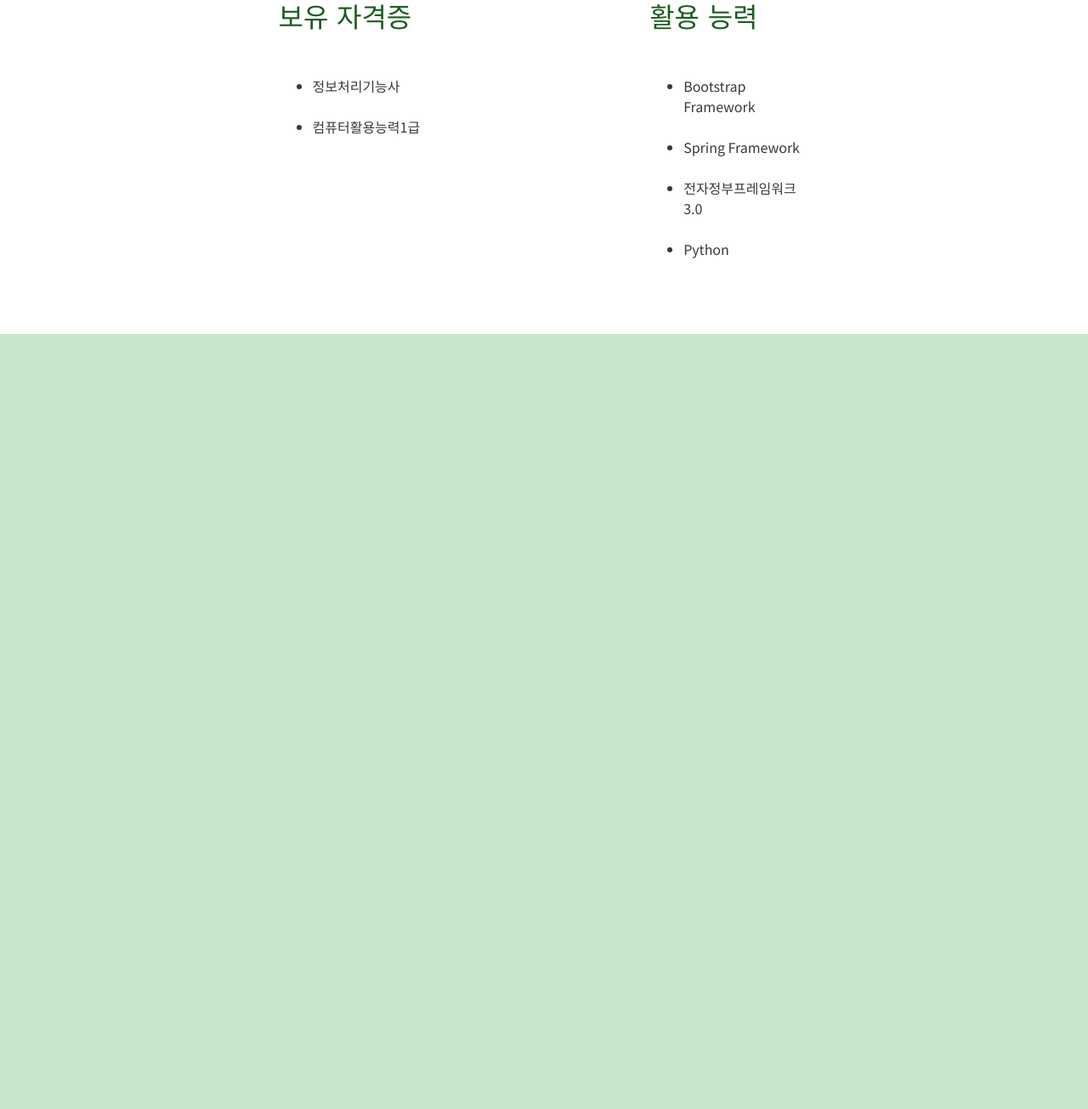
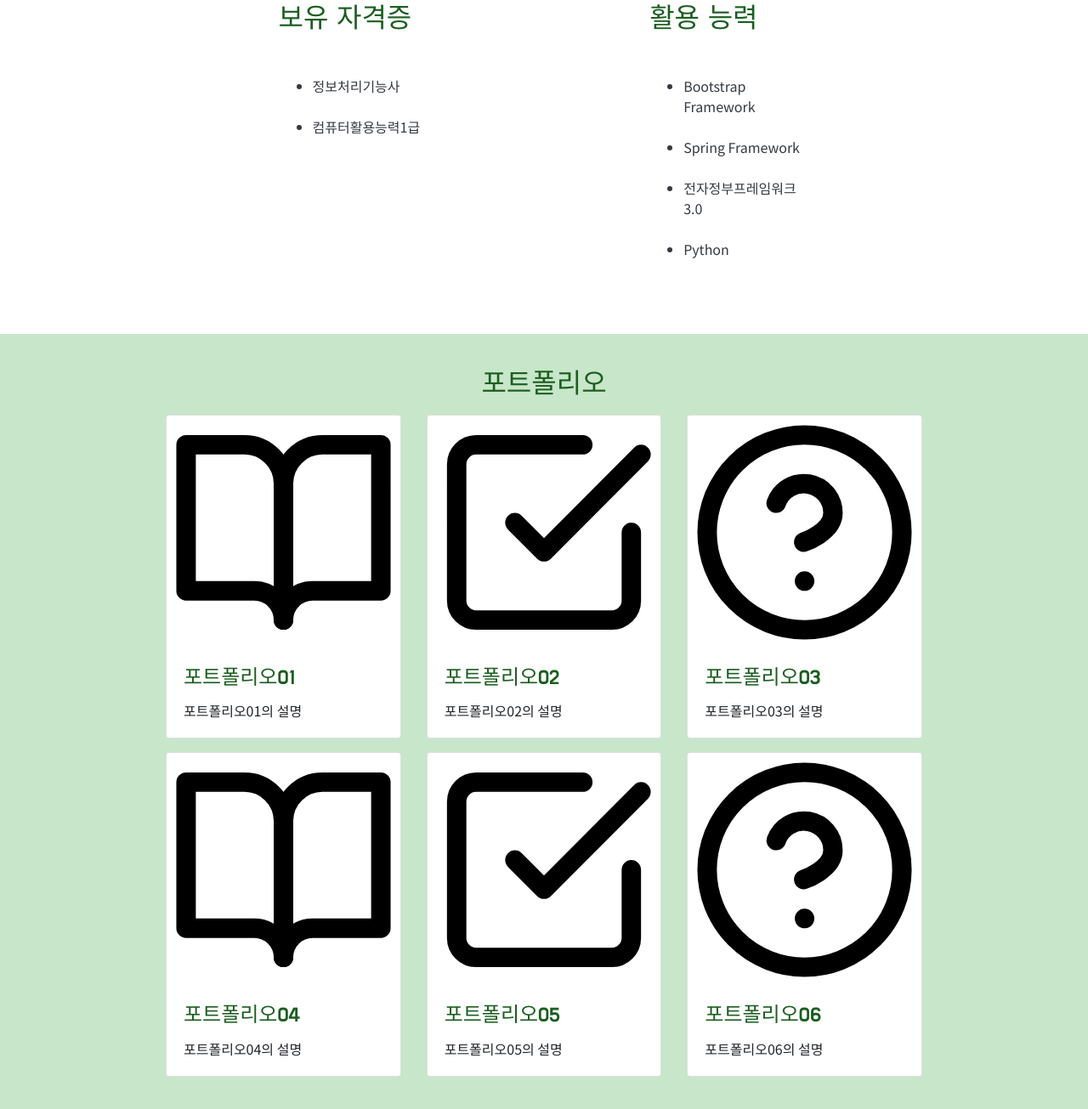
Before and after one commit to shinseongjune/introduce, a plain HTML site: page introduce/WebContent/index.html in a window 1280 px wide. Shown: the part 694-1999 px from the top of the page at 85% size. Before the commit the page ends 1103 px from the top, so only its background shows below. Drawn offline with nearby package versions, Linux system fonts and the light colour scheme.

Commit message:
portfolio

```diff
--- a/introduce/WebContent/index.html
+++ b/introduce/WebContent/index.html
@@ -65,6 +65,59 @@
 			</div>
 		</div>
 	</section>
+	<section class="mb-3 pt-4 pb-5" id="portfolio"> <!-- 포트폴리오 섹션 영역 -->
+		<div class="text-center">
+			<h2>포트폴리오</h2>
+		</div>
+		<div class="container mt-3" style="max-width: 920px;">
+			<div class="card-deck">
+				<div class="card">
+					<img class="card-img-top" src="img/book-open.svg" />
+					<div class="card-body">
+						<h4 class="card-title">포트폴리오01</h4>
+						<p class="card-text" style="text-align: jutify">포트폴리오01의 설명</p>
+					</div>
+				</div>
+				<div class="card">
+					<img class="card-img-top" src="img/check-square.svg" />
+					<div class="card-body">
+						<h4 class="card-title">포트폴리오02</h4>
+						<p class="card-text" style="text-align: jutify">포트폴리오02의 설명</p>
+					</div>
+				</div>
+				<div class="card">
+					<img class="card-img-top" src="img/help-circle.svg" />
+					<div class="card-body">
+						<h4 class="card-title">포트폴리오03</h4>
+						<p class="card-text" style="text-align: jutify">포트폴리오03의 설명</p>
+					</div>
+				</div>
+			</div>
+			<div class="card-deck mt-3">
+				<div class="card">
+					<img class="card-img-top" src="img/book-open.svg" />
+					<div class="card-body">
+						<h4 class="card-title">포트폴리오04</h4>
+						<p class="card-text" style="text-align: jutify">포트폴리오04의 설명</p>
+					</div>
+				</div>
+				<div class="card">
+					<img class="card-img-top" src="img/check-square.svg" />
+					<div class="card-body">
+						<h4 class="card-title">포트폴리오05</h4>
+						<p class="card-text" style="text-align: jutify">포트폴리오05의 설명</p>
+					</div>
+				</div>
+				<div class="card">
+					<img class="card-img-top" src="img/help-circle.svg" />
+					<div class="card-body">
+						<h4 class="card-title">포트폴리오06</h4>
+						<p class="card-text" style="text-align: jutify">포트폴리오06의 설명</p>
+					</div>
+				</div>
+			</div>
+		</div>
+	</section>
 
 	<!-- Optional JavaScript; choose one of the two! -->
 	<script src="https://code.jquery.com/jquery-3.5.1.slim.min.js"></script>
```
